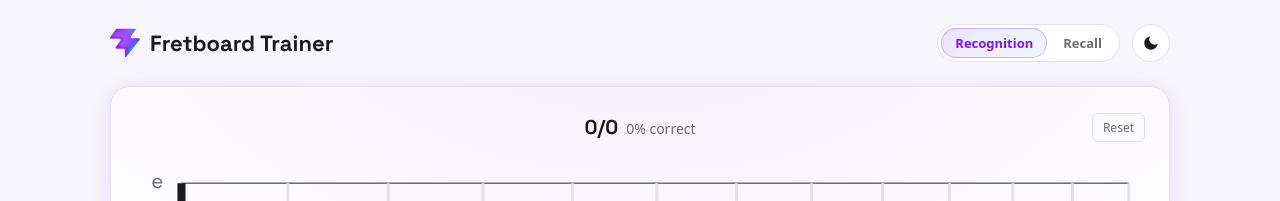
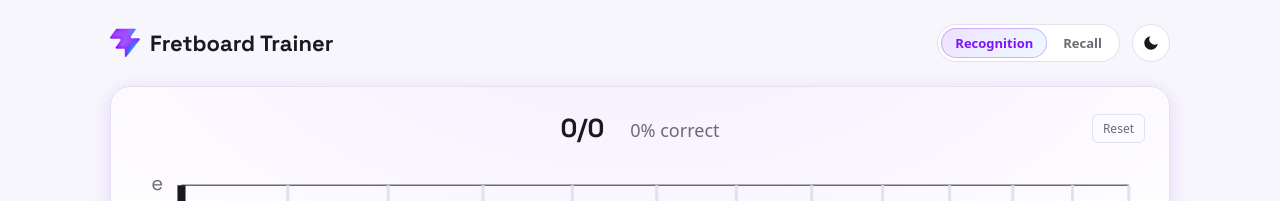
Before and after one commit to andrei-cd/fretboard-trainer, a React (Vite) app: page / in a window 1280 px wide. Shown: the top 201 px of the page. Built offline with nearby package versions, Linux system fonts and the light colour scheme.

Commit message:
Improve recognition feedback message

```diff
--- a/src/components/PracticeView/FeedbackBadge.tsx
+++ b/src/components/PracticeView/FeedbackBadge.tsx
@@ -6,9 +6,11 @@ interface FeedbackBadgeProps {
   feedback: Feedback
   /** How the wrong note was produced — "played" (mic-detected) or "picked" (clicked). */
   verb?: string
+  /** Use a concise error message when the attempted label is not useful feedback. */
+  conciseError?: boolean
 }
 
-export function FeedbackBadge({ feedback, verb = 'played' }: FeedbackBadgeProps) {
+export function FeedbackBadge({ feedback, verb = 'played', conciseError = false }: FeedbackBadgeProps) {
   if (feedback.kind === 'success') {
     return (
       <div className={styles.feedbackBadge} data-kind="success" role="status">
@@ -19,7 +21,7 @@ export function FeedbackBadge({ feedback, verb = 'played' }: FeedbackBadgeProps)
 
   return (
     <div className={styles.feedbackBadge} data-kind="error" role="status">
-      ✗ You {verb} {feedback.playedLabel}
+      {conciseError ? '✗ Incorrect!' : `✗ You ${verb} ${feedback.playedLabel}`}
     </div>
   )
 }
--- a/src/components/RecognitionView/RecognitionView.module.css
+++ b/src/components/RecognitionView/RecognitionView.module.css
@@ -39,7 +39,7 @@
 .progress {
   display: flex;
   align-items: baseline;
-  gap: 8px;
+  gap: 26px;
   margin: 0;
   color: var(--text-muted);
   font-size: 14px;
@@ -48,12 +48,13 @@
 .progressCount {
   color: var(--text);
   font-family: var(--font-display);
-  font-size: 20px;
+  font-size: 26px;
   font-weight: 700;
 }
 
 .progressPercentage {
   white-space: nowrap;
+  font-size: 18px;
 }
 
 .resetProgressButton {
@@ -67,7 +68,10 @@
   padding: 5px 10px;
   font: inherit;
   font-size: 12px;
-  transition: border-color 150ms ease, color 150ms ease, background 150ms ease;
+  transition:
+    border-color 150ms ease,
+    color 150ms ease,
+    background 150ms ease;
 }
 
 .resetProgressButton:hover {
@@ -150,7 +154,11 @@
 .answerButtonIncorrect,
 .answerButtonIncorrect:disabled {
   border-color: var(--danger);
-  background: linear-gradient(135deg, var(--danger), color-mix(in srgb, var(--danger) 62%, #5a1010));
+  background: linear-gradient(
+    135deg,
+    var(--danger),
+    color-mix(in srgb, var(--danger) 62%, #5a1010)
+  );
   color: #fff;
   opacity: 1;
 }
--- a/src/components/RecognitionView/RecognitionView.tsx
+++ b/src/components/RecognitionView/RecognitionView.tsx
@@ -119,7 +119,7 @@ export function RecognitionView() {
           />
           {feedback && (
             <div className={styles.feedbackFloating}>
-              <FeedbackBadge feedback={feedback} verb="picked" />
+              <FeedbackBadge feedback={feedback} conciseError />
             </div>
           )}
         </div>
```
